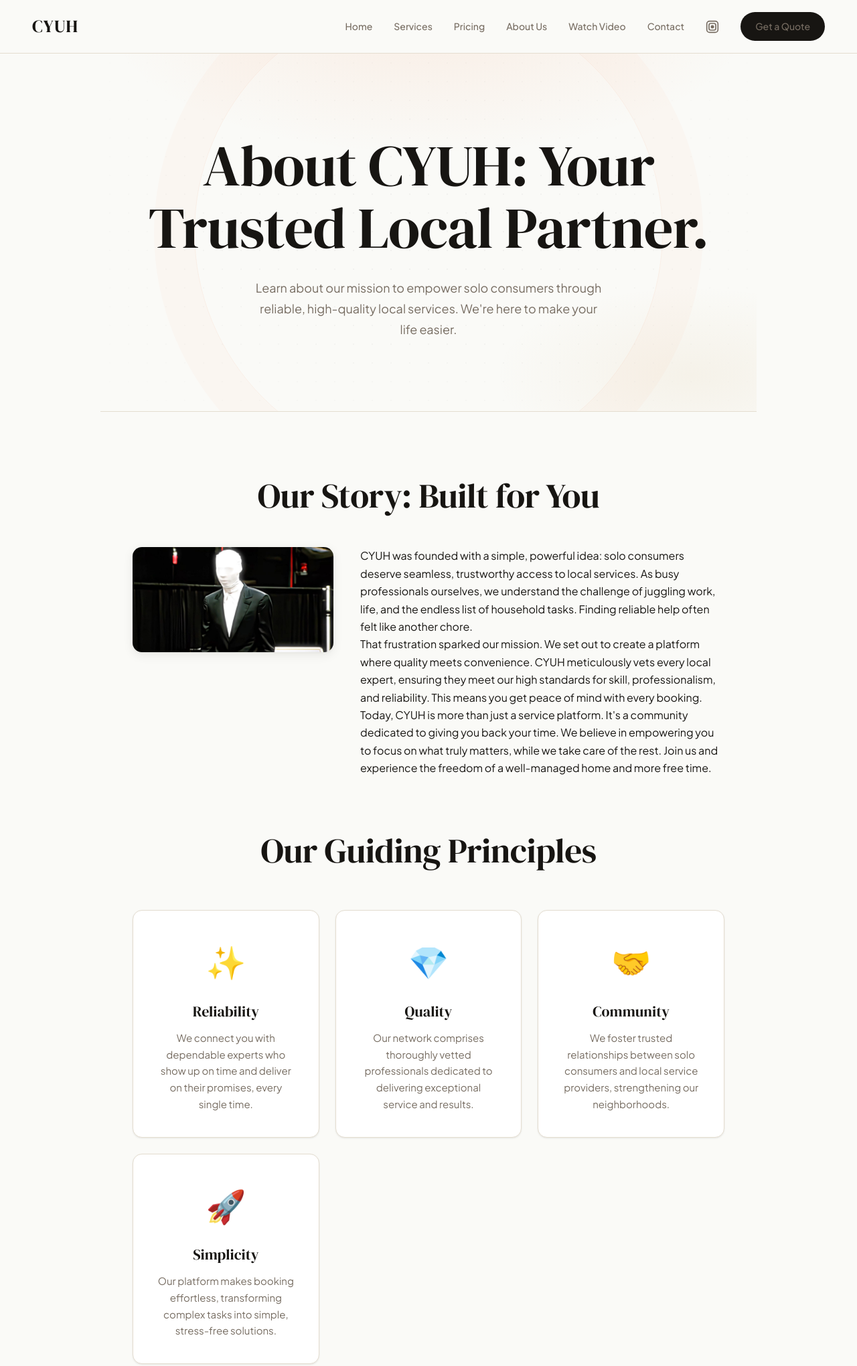
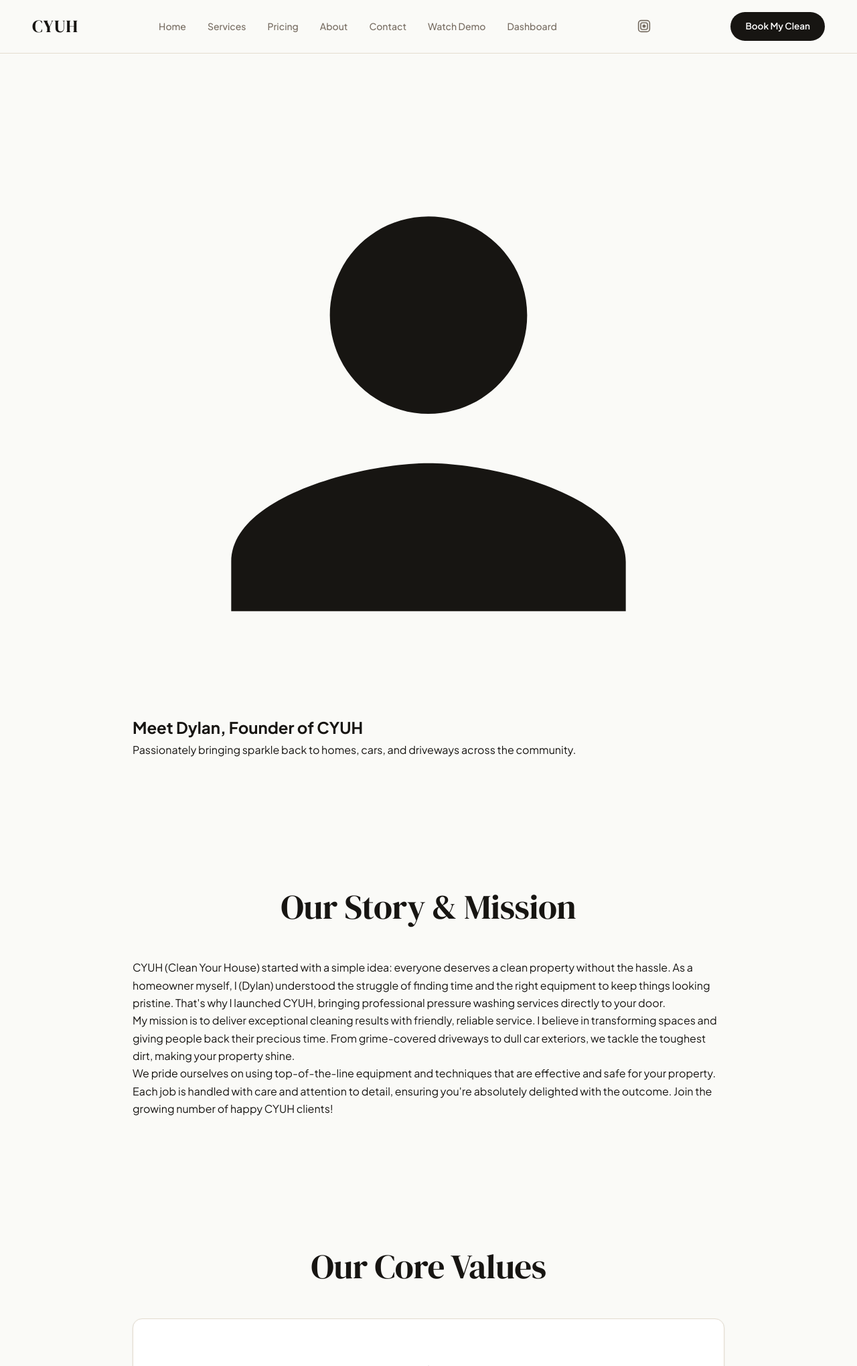
Before and after one commit to FundedEcomx/founderos-cyuh-site, a plain HTML site: page about.html in a window 1280 px wide. Shown: the top 2040 px of the page at 67% size. Drawn offline with Linux system fonts and the light colour scheme.

Commit message:
Deploy about.html via FounderOS

```diff
--- a/about.html
+++ b/about.html
@@ -4,91 +4,99 @@
 <meta charset="UTF-8">
 <meta name="viewport" content="width=device-width, initial-scale=1.0">
 <title>CYUH</title>
-<meta name="description" content="I help 👤 Solo consumers (B2C) with 🏠 Local Service services through CYUH. [Add your price, guarantee, and what makes you different]">
+<meta name="description" content="i will clean your car or house or driveway with a pressure washer for £80">
 <meta property="og:title" content="CYUH">
-<meta property="og:description" content="I help 👤 Solo consumers (B2C) with 🏠 Local Service services through CYUH. [Add your price, guarantee, and what makes you different]">
+<meta property="og:description" content="i will clean your car or house or driveway with a pressure washer for £80">
 <meta property="og:type" content="website">
 <meta name="twitter:title" content="CYUH">
-<meta name="twitter:description" content="I help 👤 Solo consumers (B2C) with 🏠 Local Service services through CYUH. [Add your price, guarantee, and what makes you different]">
+<meta name="twitter:description" content="i will clean your car or house or driveway with a pressure washer for £80">
 <meta name="twitter:card" content="summary_large_image">
 <link rel="stylesheet" href="style.css">
 </head>
 <body>
 <nav>
-    <a href='index.html' class='logo'>CYUH</a>
-    <div class='nav-links'>
-        <a href='index.html'>Home</a>
-        <a href='services.html'>Services</a>
-        <a href='pricing.html'>Pricing</a>
-        <a href='about.html'>About Us</a>
-        <a href='vsl.html'>Watch Video</a>
-        <a href='contact.html'>Contact</a>
-        <div class='social-icons'>
-            <a href='https://instagram.com/dylanutaboon.sw' target='_blank' aria-label='Instagram'><svg viewBox='0 0 24 24' fill='currentColor'><rect x='2' y='2' width='20' height='20' rx='5' ry='5' fill='none' stroke='currentColor' stroke-width='2'/><rect x='6' y='6' width='12' height='12' rx='3' ry='3' fill='none' stroke='currentColor' stroke-width='2'/><circle cx='12' cy='12' r='3' fill='currentColor'/></svg></a>
+  <a href="index.html" class="logo">CYUH</a>
+  <div class="nav-links">
+    <a href="index.html">Home</a>
+    <a href="services.html">Services</a>
+    <a href="pricing.html">Pricing</a>
+    <a href="about.html">About</a>
+    <a href="contact.html">Contact</a>
+    <a href="vsl.html">Watch Demo</a>
+    <a href="dashboard.html">Dashboard</a>
   </div>
-        <a href='pricing.html' class='nav-cta'>Get a Quote</a>
+  <div class="social-icons">
+    <a href="https://instagram.com/dylanutaboon.sw" target="_blank" aria-label="Instagram">
+      <svg viewBox='0 0 24 24' fill='currentColor'><rect x='2' y='2' width='20' height='20' rx='5' ry='5' fill='none' stroke='currentColor' stroke-width='2'/><rect x='6' y='6' width='12' height='12' rx='3' ry='3' fill='none' stroke='currentColor' stroke-width='2'/><circle cx='12' cy='12' r='3' fill='currentColor'/></svg>
+    </a>
   </div>
-    <button class='hamburger' aria-label='Toggle navigation'>
+  <a href="checkout.html" class="nav-cta">Book My Clean</a>
+  <button class="hamburger" aria-label="Open navigation menu">
     <span></span>
     <span></span>
     <span></span>
   </button>
 </nav>
+
 <main>
-    <section id='hero' style='min-height:auto; padding-bottom:60px;'>
-        <h1>About CYUH: Your Trusted Local Partner.</h1>
-        <p>Learn about our mission to empower solo consumers through reliable, high-quality local services. We're here to make your life easier.</p>
+  <section class="about-header">
+    <div class="founder-image-placeholder">
+      <svg viewBox='0 0 24 24' fill='currentColor'><path d='M12 12c2.21 0 4-1.79 4-4s-1.79-4-4-4-4 1.79-4 4 1.79 4 4 4zm0 2c-2.67 0-8 1.34-8 4v2h16v-2c0-2.66-5.33-4-8-4z'/></svg>
+    </div>
+    <h1>Meet Dylan, Founder of CYUH</h1>
+    <p>Passionately bringing sparkle back to homes, cars, and driveways across the community.</p>
   </section>
+
   <section>
-        <h2>Our Story: Built for You</h2>
-        <div class='about-founder-content'>
-            <img src='img/photo-1.jpg' alt='CYUH Founder' class='about-founder-img'>
-            <div class='about-founder-text'>
-                <p>CYUH was founded with a simple, powerful idea: solo consumers deserve seamless, trustworthy access to local services. As busy professionals ourselves, we understand the challenge of juggling work, life, and the endless list of household tasks. Finding reliable help often felt like another chore.</p>
-                <p>That frustration sparked our mission. We set out to create a platform where quality meets convenience. CYUH meticulously vets every local expert, ensuring they meet our high standards for skill, professionalism, and reliability. This means you get peace of mind with every booking.</p>
-                <p>Today, CYUH is more than just a service platform. It's a community dedicated to giving you back your time. We believe in empowering you to focus on what truly matters, while we take care of the rest. Join us and experience the freedom of a well-managed home and more free time.</p>
+    <h2>Our Story & Mission</h2>
+    <div class="about-content">
+      <p>CYUH (Clean Your House) started with a simple idea: everyone deserves a clean property without the hassle. As a homeowner myself, I (Dylan) understood the struggle of finding time and the right equipment to keep things looking pristine. That's why I launched CYUH, bringing professional pressure washing services directly to your door.</p>
+      <p>My mission is to deliver exceptional cleaning results with friendly, reliable service. I believe in transforming spaces and giving people back their precious time. From grime-covered driveways to dull car exteriors, we tackle the toughest dirt, making your property shine.</p>
+      <p>We pride ourselves on using top-of-the-line equipment and techniques that are effective and safe for your property. Each job is handled with care and attention to detail, ensuring you're absolutely delighted with the outcome. Join the growing number of happy CYUH clients!</p>
     </div>
+  </section>
+
+  <section>
+    <h2>Our Core Values</h2>
+    <div class="values-grid">
+      <div class="value-card">
+        <svg viewBox='0 0 24 24' fill='currentColor'><path d='M12 1L3 5v6c0 5.55 3.84 10.74 9 12 5.16-1.26 9-6.45 9-12V5l-9-4zm-1 15L6 11l1.41-1.41L11 13.17l4.59-4.59L17 10l-6 6z'/></svg>
+        <h3>Reliability</h3>
+        <p>We show up on time and deliver on our promises every single time.</p>
       </div>
-        <h2 style='margin-top:80px;'>Our Guiding Principles</h2>
-        <div class='value-cards'>
-            <div class='value-card'>
-                <div class='icon'>✨</div>
-                <h3>Reliability</h3>
-                <p>We connect you with dependable experts who show up on time and deliver on their promises, every single time.</p>
+      <div class="value-card">
+        <svg viewBox='0 0 24 24' fill='currentColor'><path d='M12 17.27L18.18 21l-1.64-7.03L22 9.24l-7.19-.61L12 2 9.19 8.63 2 9.24l5.46 4.73L5.82 21z'/></svg>
+        <h3>Quality</h3>
+        <p>Using the best equipment and techniques for an unbeatable clean.</p>
       </div>
-            <div class='value-card'>
-                <div class='icon'>💎</div>
-                <h3>Quality</h3>
-                <p>Our network comprises thoroughly vetted professionals dedicated to delivering exceptional service and results.</p>
-            </div>
-            <div class='value-card'>
-                <div class='icon'>🤝</div>
-                <h3>Community</h3>
-                <p>We foster trusted relationships between solo consumers and local service providers, strengthening our neighborhoods.</p>
-            </div>
-            <div class='value-card'>
-                <div class='icon'>🚀</div>
-                <h3>Simplicity</h3>
-                <p>Our platform makes booking effortless, transforming complex tasks into simple, stress-free solutions.</p>
+      <div class="value-card">
+        <svg viewBox='0 0 24 24' fill='currentColor'><path d='M12 2C6.48 2 2 6.48 2 12s4.48 10 10 10 10-4.48 10-10S17.52 2 12 2zm1 15h-2v-6h2v6zm0-8h-2V7h2v2z'/></svg>
+        <h3>Transparency</h3>
+        <p>Clear pricing and honest communication, always. No surprises.</p>
       </div>
     </div>
   </section>
-    <section id='cta'>
-        <h2>Ready to Simplify Your Daily Life?</h2>
-        <p>Discover how CYUH can transform your chores into peace of mind. Get started today and reclaim your valuable time.</p>
-        <a href='services.html' class='btn'>Explore Our Services</a>
-        <p class='risk-reversal'>Trusted by thousands. Backed by our satisfaction guarantee.</p>
+
+  <section id="cta">
+    <h2>Experience the CYUH Difference for Yourself</h2>
+    <a href="checkout.html" class="btn">Book My Sparkling Clean Now</a>
+    <p class="risk-reversal">Your satisfaction is guaranteed. Let us handle the hard work.</p>
   </section>
 </main>
+
 <footer>
+  <div class="footer-social-links">
+    <a href="https://instagram.com/dylanutaboon.sw" target="_blank" aria-label="Instagram">
+      <svg viewBox='0 0 24 24' fill='currentColor'><rect x='2' y='2' width='20' height='20' rx='5' ry='5' fill='none' stroke='currentColor' stroke-width='2'/><rect x='6' y='6' width='12' height='12' rx='3' ry='3' fill='none' stroke='currentColor' stroke-width='2'/><circle cx='12' cy='12' r='3' fill='currentColor'/></svg>
+    </a>
+  </div>
   <p>&copy; 2026 CYUH. All rights reserved.</p>
-    <div class='social-icons' style='justify-content:center; margin-top:10px;'>
-        <a href='https://instagram.com/dylanutaboon.sw' target='_blank' aria-label='Instagram'><svg viewBox='0 0 24 24' fill='currentColor'><rect x='2' y='2' width='20' height='20' rx='5' ry='5' fill='none' stroke='currentColor' stroke-width='2'/><rect x='6' y='6' width='12' height='12' rx='3' ry='3' fill='none' stroke='currentColor' stroke-width='2'/><circle cx='12' cy='12' r='3' fill='currentColor'/></svg> Instagram</a>
+</footer>
+
+<div class='sticky-mobile-cta'>
+  <a href='checkout.html' class='btn'>Book My Deep Clean Now</a>
 </div>
-</footer>
-<div class='sticky-mobile-cta'>
-    <a href='services.html' class='btn'>Explore Our Services</a>
-</div>
+
 <script>
 // FAQ accordion
 document.querySelectorAll('.faq-item').forEach(function(item){
@@ -101,7 +109,7 @@ document.querySelectorAll('.faq-item').forEach(function(item){
       i.querySelector('.faq-answer').style.maxHeight='0';
       i.querySelector('.faq-chevron').textContent='+';
     });
-    if(!isOpen){this.classList.add('open');answer.style.maxHeight=answer.scrollHeight+'px';chevron.textContent='\u00d7';}
+    if(!isOpen){this.classList.add('open');answer.style.maxHeight=answer.scrollHeight+'px';chevron.textContent='\\u00d7';}
   });
 });
 // Nav scroll
```
Lines whose indentation alone changed are shown as unchanged.
